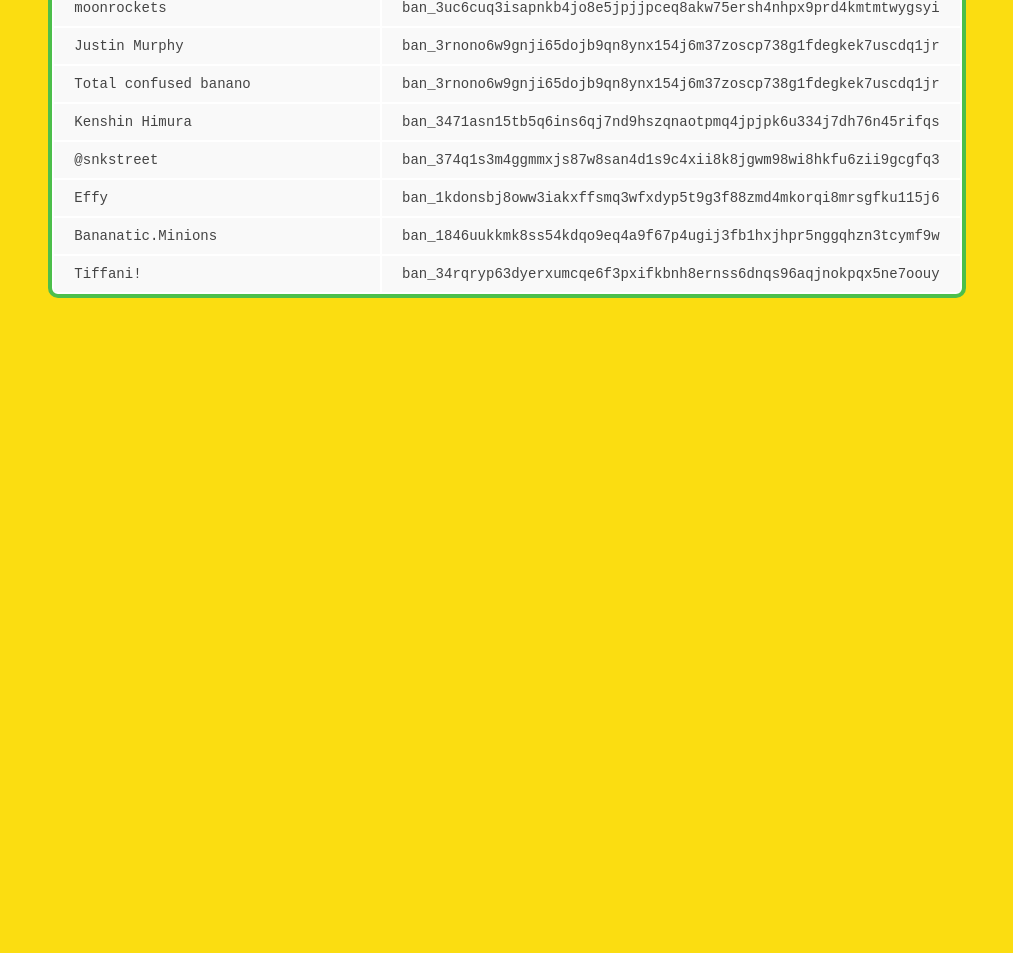
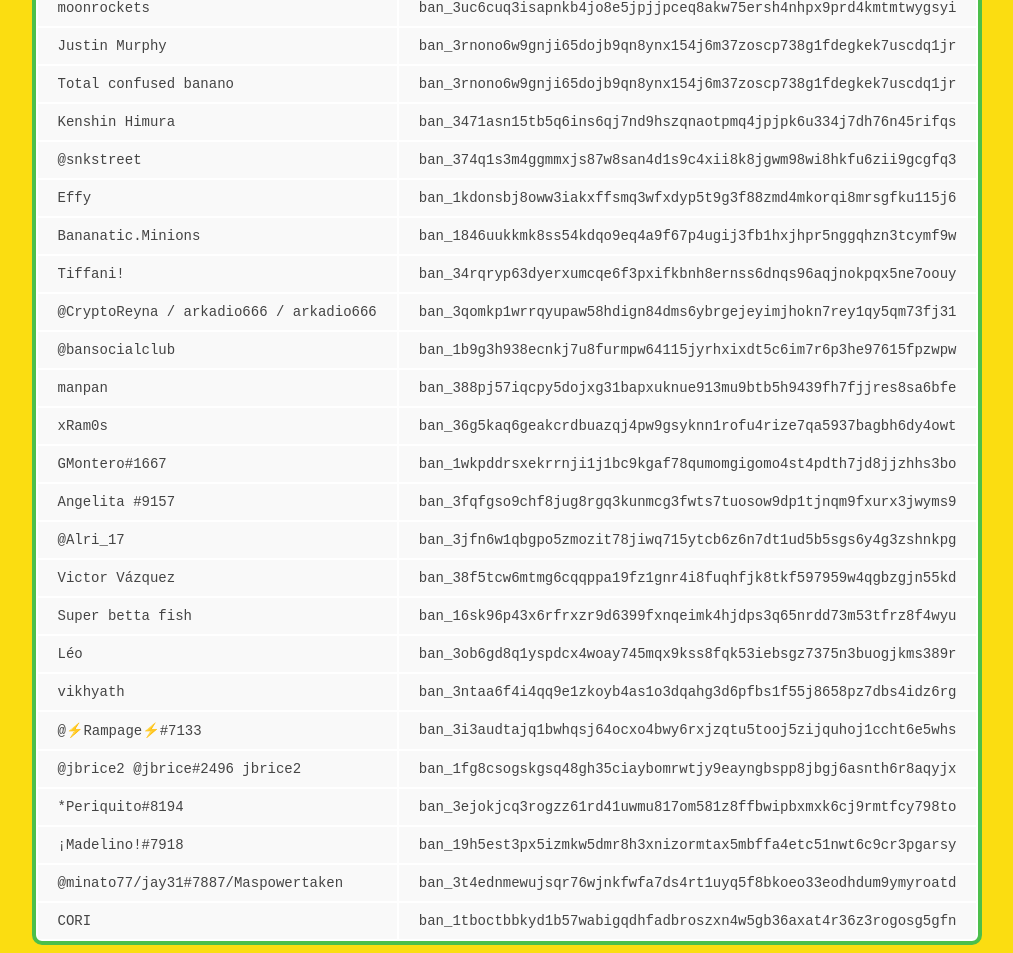
Before and after one commit to Formatted/YellowPages, a plain HTML site: page index.html in a window 1280 px wide. Shown: the part 3651-4604 px from the top of the page, without its empty margins (133-1146 px from the left). Before the commit the page ends 3957 px from the top, so only its background shows below. Drawn offline with nearby package versions, Linux system fonts and the light colour scheme.

Commit message:
more addresses
11/12/2018 8:35:23

```diff
--- a/index.html
+++ b/index.html
@@ -571,6 +571,23 @@
         { name: 'Effy', address: 'ban_1kdonsbj8oww3iakxffsmq3wfxdyp5t9g3f88zmd4mkorqi8mrsgfku115j6' },
         { name: 'Bananatic.Minions', address: 'ban_1846uukkmk8ss54kdqo9eq4a9f67p4ugij3fb1hxjhpr5nggqhzn3tcymf9w' },
         { name: 'Tiffani!', address: 'ban_34rqryp63dyerxumcqe6f3pxifkbnh8ernss6dnqs96aqjnokpqx5ne7oouy' },
+        { name: '@CryptoReyna / arkadio666 / arkadio666', address: 'ban_3qomkp1wrrqyupaw58hdign84dms6ybrgejeyimjhokn7rey1qy5qm73fj31' },
+        { name: '@bansocialclub', address: 'ban_1b9g3h938ecnkj7u8furmpw64115jyrhxixdt5c6im7r6p3he97615fpzwpw' },
+        { name: 'manpan', address: 'ban_388pj57iqcpy5dojxg31bapxuknue913mu9btb5h9439fh7fjjres8sa6bfe' },
+        { name: 'xRam0s', address: 'ban_36g5kaq6geakcrdbuazqj4pw9gsyknn1rofu4rize7qa5937bagbh6dy4owt' },
+        { name: 'GMontero#1667', address: 'ban_1wkpddrsxekrrnji1j1bc9kgaf78qumomgigomo4st4pdth7jd8jjzhhs3bo' },
+        { name: 'Angelita #9157', address: 'ban_3fqfgso9chf8jug8rgq3kunmcg3fwts7tuosow9dp1tjnqm9fxurx3jwyms9' },
+        { name: '@Alri_17', address: 'ban_3jfn6w1qbgpo5zmozit78jiwq715ytcb6z6n7dt1ud5b5sgs6y4g3zshnkpg' },
+        { name: 'Victor Vázquez', address: 'ban_38f5tcw6mtmg6cqqppa19fz1gnr4i8fuqhfjk8tkf597959w4qgbzgjn55kd' },
+        { name: 'Super betta fish', address: 'ban_16sk96p43x6rfrxzr9d6399fxnqeimk4hjdps3q65nrdd73m53tfrz8f4wyu' },
+        { name: 'Léo', address: 'ban_3ob6gd8q1yspdcx4woay745mqx9kss8fqk53iebsgz7375n3buogjkms389r' },
+        { name: 'vikhyath', address: 'ban_3ntaa6f4i4qq9e1zkoyb4as1o3dqahg3d6pfbs1f55j8658pz7dbs4idz6rg' },
+        { name: '@⚡Rampage⚡#7133', address: 'ban_3i3audtajq1bwhqsj64ocxo4bwy6rxjzqtu5tooj5zijquhoj1ccht6e5whs' },
+        { name: '@jbrice2 @jbrice#2496 jbrice2', address: 'ban_1fg8csogskgsq48gh35ciaybomrwtjy9eayngbspp8jbgj6asnth6r8aqyjx' },
+        { name: '*Periquito#8194', address: 'ban_3ejokjcq3rogzz61rd41uwmu817om581z8ffbwipbxmxk6cj9rmtfcy798to' },
+        { name: '¡Madelino!#7918', address: 'ban_19h5est3px5izmkw5dmr8h3xnizormtax5mbffa4etc51nwt6c9cr3pgarsy' },
+        { name: '@minato77/jay31#7887/Maspowertaken', address: 'ban_3t4ednmewujsqr76wjnkfwfa7ds4rt1uyq5f8bkoeo33eodhdum9ymyroatd' },
+        { name: 'CORI', address: 'ban_1tboctbbkyd1b57wabigqdhfadbroszxn4w5gb36axat4r36z3rogosg5gfn' },
       ]
     }
   })
```
